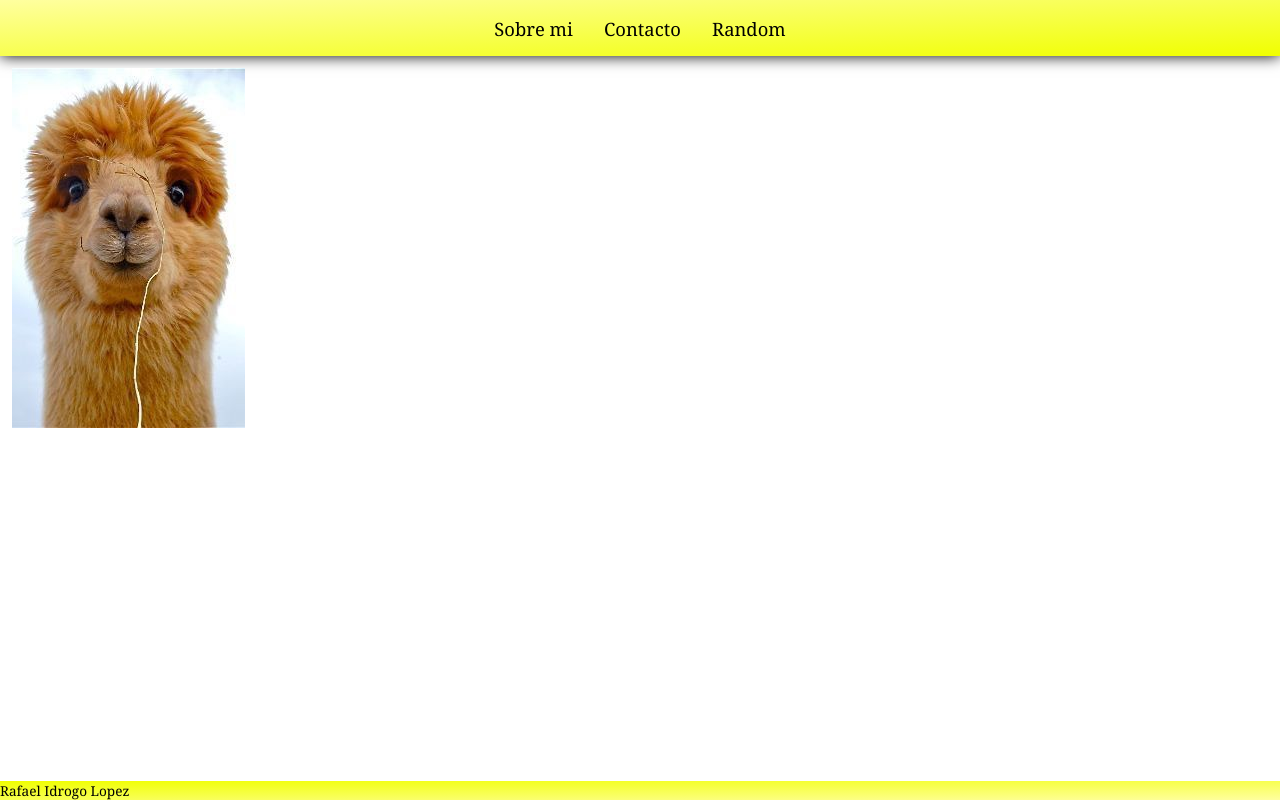
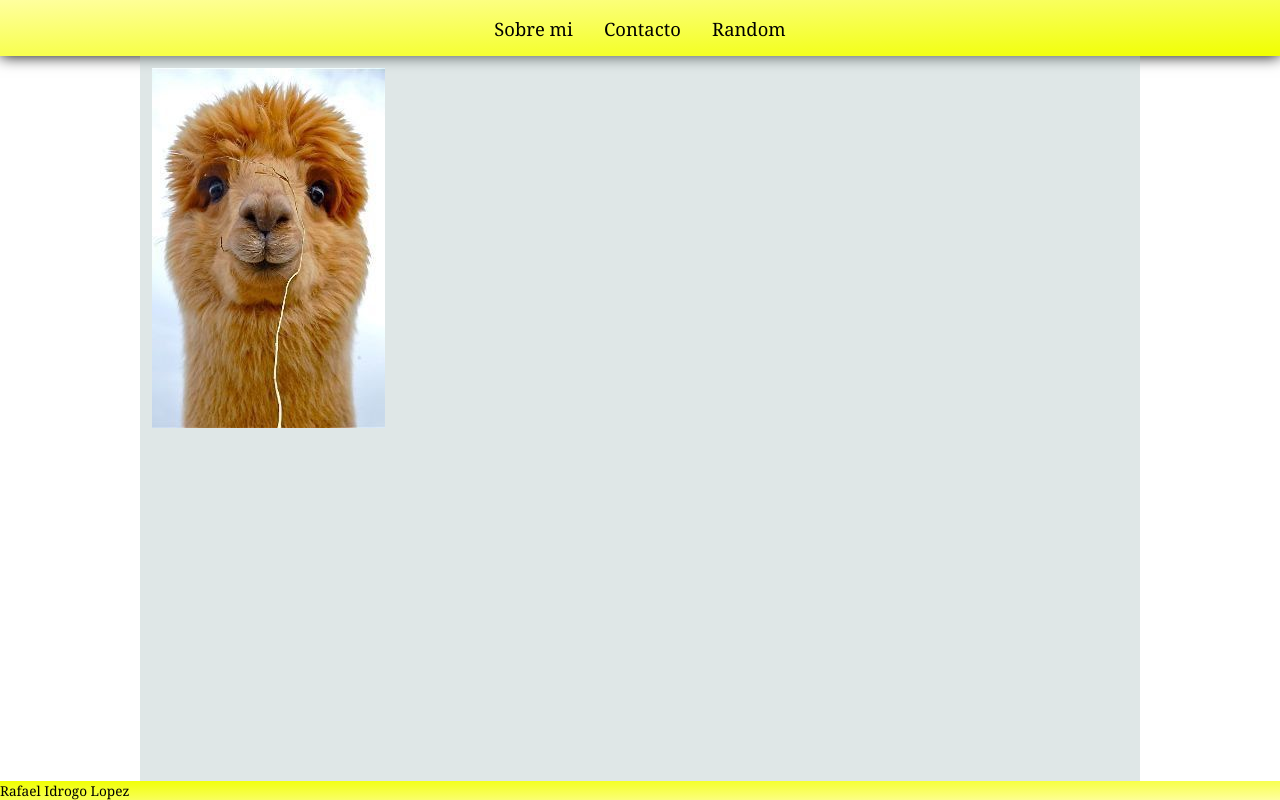
Before and after one commit to rafajlpz/cv-vue, a Vue app: page / in a window 1280 px wide. Built offline with nearby package versions, Linux system fonts and the light colour scheme.

Commit message:
Anchura y altura de main-home en HomeView.vue

```diff
--- a/src/views/HomeView.vue
+++ b/src/views/HomeView.vue
@@ -14,8 +14,20 @@
 </script>
 
 <style>
+.main-home{
+  margin: auto;
+  width: 62.5rem;
+  height: 100%;
+  background-color: rgba(174, 194, 194, 0.4);
+}
+
+
 .imagen-container{
   display: flex;
+  /* justify-content: center; */
   padding: .75em;
 }
+.imagen-container img{
+
+}
 </style>
```
